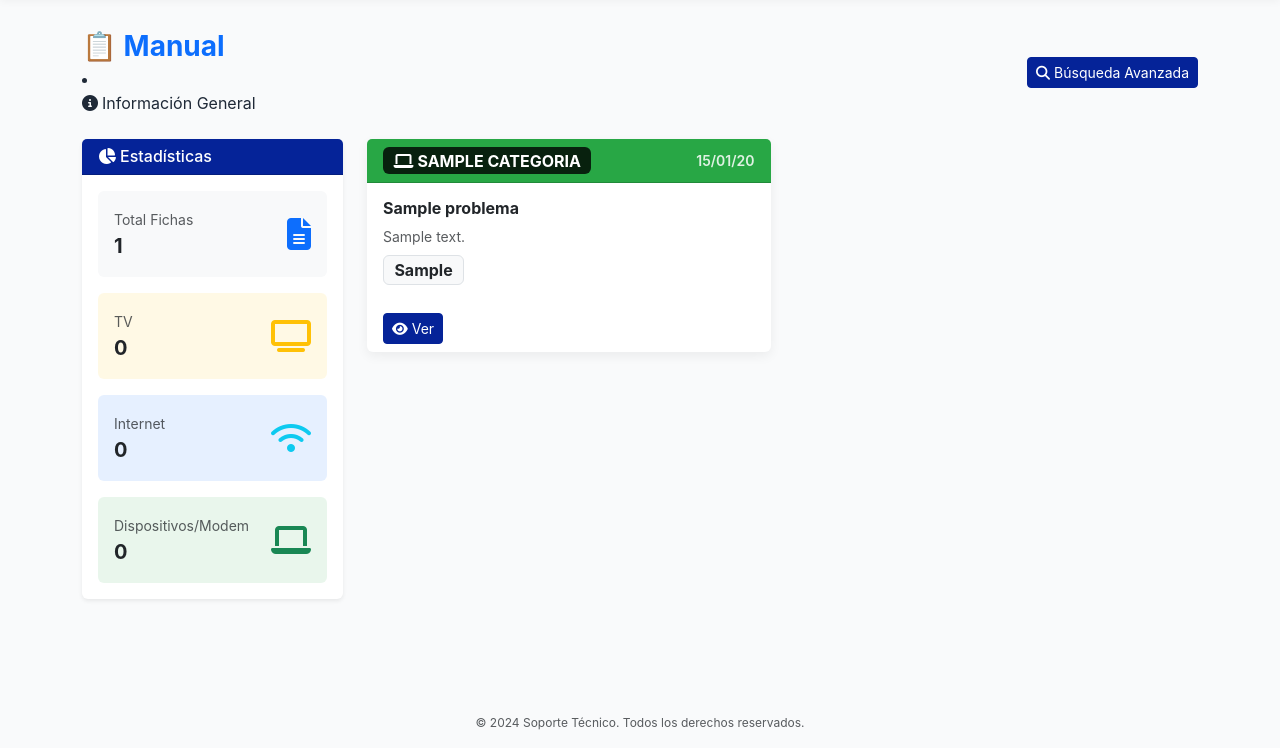
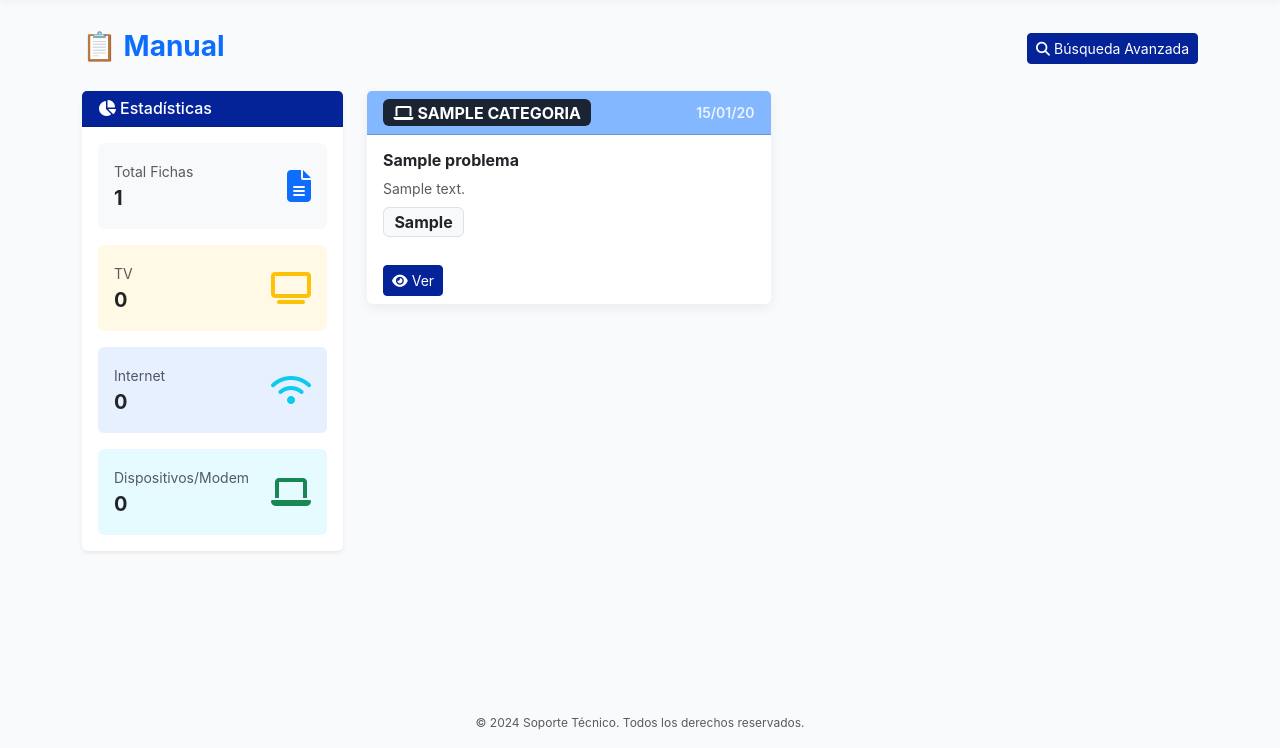
Before and after one commit to nickynimhe/MANUAL_SOPORTE, a Flask app: template templates/index.html in a window 1280 px wide. Shown: the part 52-800 px from the top of the page. Run offline with Flask 3, Linux system fonts and the light colour scheme; the template is opened without the code that fills it: most values are stand-ins (such as "Sample title", 1, 10 or a date in 2020).

Commit message:
Actualizar index.html con nuevos estilos/funcionalidades

```diff
--- a/templates/index.html
+++ b/templates/index.html
@@ -6,11 +6,6 @@
 <div class="d-flex justify-content-between align-items-center mb-4 flex-wrap gap-3">
   <div>
     <h1 class="h3 fw-bold text-primary mb-1">📋 Manual</h1>
-    <li class="nav-item">
-    <a class="nav-link" href="{{ url_for('informacion_general') }}">
-        <i class="fas fa-info-circle me-1"></i>Información General
-    </a>
-</li>
   </div>
 
   <div>
@@ -52,7 +47,7 @@
           <i class="fas fa-wifi text-info fa-2x"></i>
         </div>
 
-        <div class="d-flex justify-content-between align-items-center p-3 rounded" style="background-color: rgba(40, 167, 69, 0.1);">
+        <div class="d-flex justify-content-between align-items-center p-3 rounded" style="background-color: hsla(189, 100%, 50%, 0.1);">
           <div>
             <span class="small text-muted">Dispositivos/Modem</span>
             <div class="fw-bold text-dark fs-5">{{ fichas|selectattr('categoria', 'equalto', 'Equipo')|list|length }}</div>
@@ -73,8 +68,8 @@
           <header class="card-header d-flex justify-content-between align-items-center py-2
             {% if ficha.categoria == 'TV' %}bg-warning
             {% elif ficha.categoria == 'Internet' %}bg-info
-            {% elif ficha.categoria == 'Equipo' %}bg-success
-            {% else %}bg-success{% endif %}">
+            {% elif ficha.categoria == 'Equipo' %}bg-secondary
+            {% else %}bg-secondary{% endif %}">
             <span class="badge bg-dark text-uppercase fs-6 d-flex align-items-center gap-1">
               <i class="fas
                 {% if ficha.categoria == 'TV' %}fa-tv
@@ -265,8 +260,8 @@
   color: #0a3d62 !important;
 }
 
-.card-header.bg-success {
-  background-color: #28a745 !important;
+.card-header.bg-secondary {
+  background-color: #83b7ff !important;
   color: #ffffff !important;
 }
 
```
